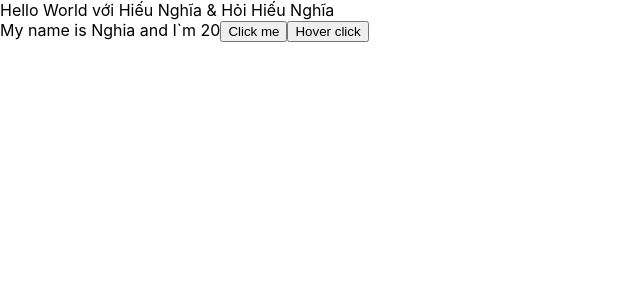
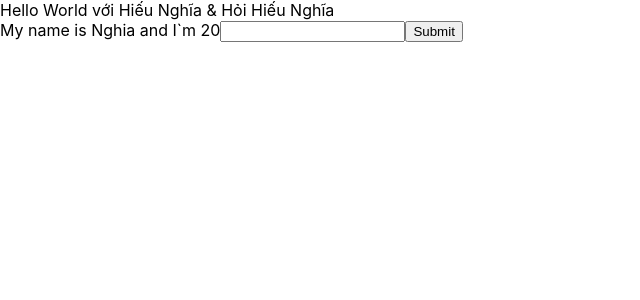
Before and after one commit to HieuNghia304/React_udemy, a React (Create React App) app: page / in a window 1280 px wide. Shown: the top 300 px of the page, without its empty margins (0-640 px from the left). Built offline with nearby package versions, Linux system fonts and the light colour scheme.

Commit message:
video 21

```diff
--- a/src/components/MyComponent.js
+++ b/src/components/MyComponent.js
@@ -22,13 +22,28 @@ class MyComponent extends React.Component{
         // console.log(event);
     }
 
+    handleOnChangeInput = (event) => {
+        this.setState({
+            name: event.target.value
+        })
+    }
+
+    handleOnSubmit = (event) => {
+        event.preventDefault(); //lệnh không cho trang load lại khi bấm nút submit
+        console.log(this.state)
+    }
     //JSX
     render(){
         return(
             <div>
                 My name is {this.state.name} and I`m {this.state.age}
-                <button onClick={(event) => {this.handleClick(event)}}>Click me</button>
-                <button onMouseOver={this.handleOnMoverOver}>Hover click</button>
+
+               <from>
+                <input type= 'nhap vao di'
+                onChange={(event) => this.handleOnChangeInput(event)}
+                />
+                <button>Submit</button>
+               </from>
             </div>
         );
     }
```
